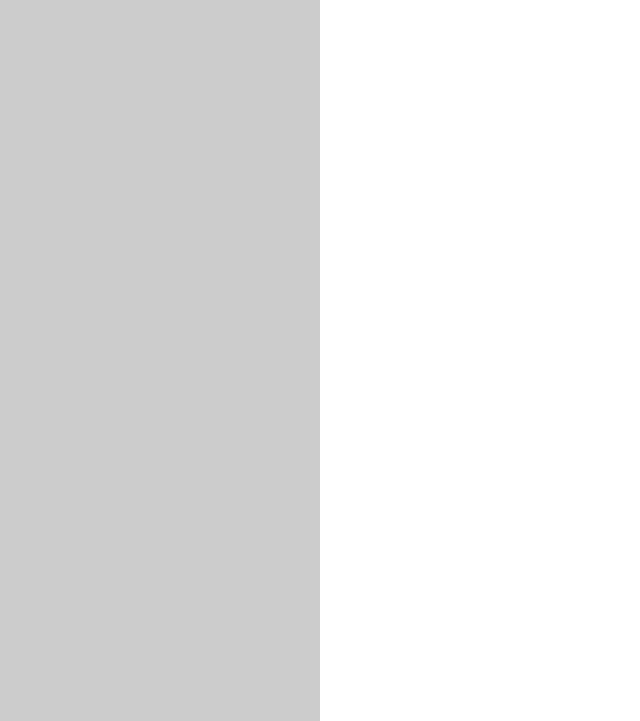
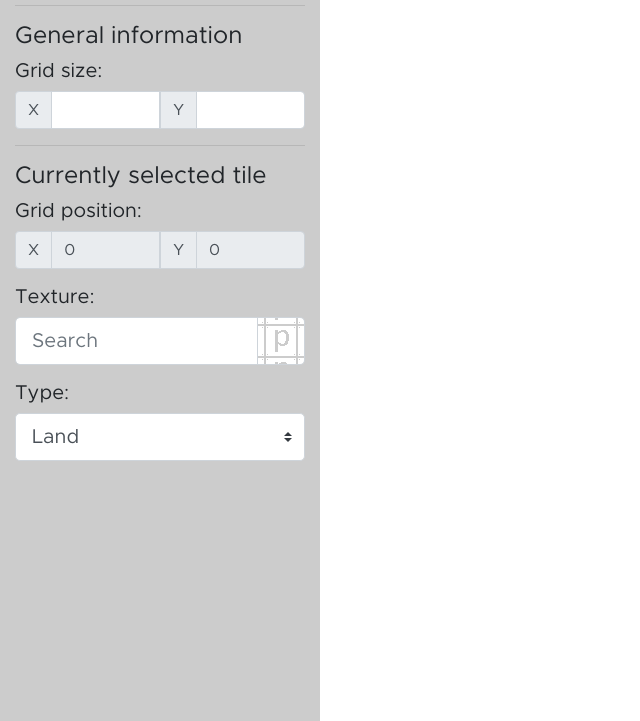
Before and after one commit to PixelTorch/Poketrash, a plain HTML site: page world editing tool/index.html in a window 1280 px wide. Shown: the part 79-800 px from the top of the page, without its empty margins (0-640 px from the left). Drawn offline with Linux system fonts and the light colour scheme.

Commit message:
General & Tile view
Added a general view in which you can change a map's grid size and a tile view to the tools window. This includes the following:
- Grid (X/Y) position display for the selected tile.
- Texture selector for the selected tile.
- Type selector for the selected tile.

```diff
--- a/world editing tool/assets/stylesheet.css
+++ b/world editing tool/assets/stylesheet.css
@@ -22,3 +22,17 @@ div#EditingMenu {
     min-width: 320px;
     background-color: #cccccc;
 }
+
+div#EditingMenu div#TexturePreviewBox {
+    padding: 0 23px 0 23px;
+    background: url('images/placeholders/tile.png') 50% 50% repeat;
+}
+
+.fadeIn {
+    animation: fadein 1s;
+}
+
+@keyframes fadein {
+    from { opacity: 0; transform: translate(-20px, 0) }
+    to   { opacity: 1; transform: translate(0, 0) }
+}
--- a/world editing tool/index.html
+++ b/world editing tool/index.html
@@ -10,10 +10,62 @@
     <body>
 
         <div id="EditingMenu">
-            <div class="container">
+            <div class="container fadeIn">
                 <div class="row">
                     <div class="col-md-12">
                         <h1>Tools</h1>
+                        <hr/>
+
+                        <h4>General information</h4>
+                        <h5>Grid size:</h5>
+                        <div class="input-group mb-3">
+                            <div class="input-group-prepend">
+                              <span class="input-group-text" id="">X</span>
+                            </div>
+                            <input type="text" class="form-control">
+                            <div class="input-group-prepend">
+                                <span class="input-group-text" id="">Y</span>
+                              </div>
+                            <input type="text" class="form-control">
+                        </div>
+                        <hr/>
+
+                        <div id="SelectedTileView">
+
+                            <h4>Currently selected tile</h4>
+
+                            <h5>Grid position:</h5>
+                            <div class="input-group mb-3">
+                                <div class="input-group-prepend">
+                                <span class="input-group-text" id="">X</span>
+                                </div>
+                                <input type="text" class="form-control" value="0" readonly>
+                                <div class="input-group-prepend">
+                                    <span class="input-group-text" id="">Y</span>
+                                </div>
+                                <input type="text" class="form-control" value="0" readonly>
+                            </div>
+
+                            <h5>Texture:</h5>
+                            <div class="input-group input-group-lg mb-3">
+                                <input type="text mb-3" class="form-control" type="text" placeholder="Search" aria-label="Search">
+                                <div class="input-group-append">
+                                    <div id="TexturePreviewBox" class="input-group-text">
+                                    </div>
+                                </div>
+                            </div>
+
+                            <h5>Type:</h5>
+                            <div class="input-group input-group-lg">
+                                <select class="custom-select" id="inputGroupSelect01">
+                                    <option value="land"selected>Land</option>
+                                    <option value="water">Water</option>
+                                    <option value="wall">Wall</option>
+                                </select>
+                            </div>
+
+                        </div>
+
                     </div>
                 </div>
             </div>
```
Also changed, not shown: world editing tool/assets/images/placeholders/tile.png (added).
